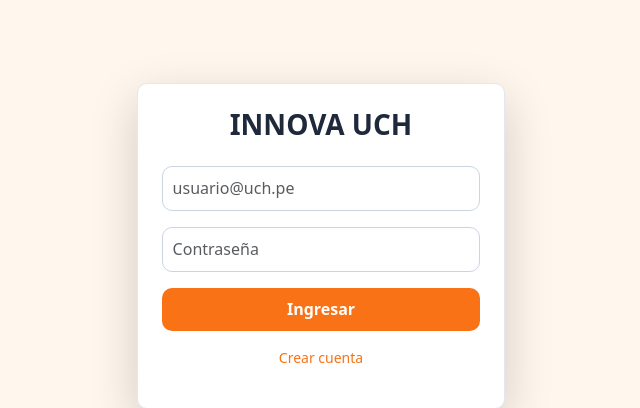
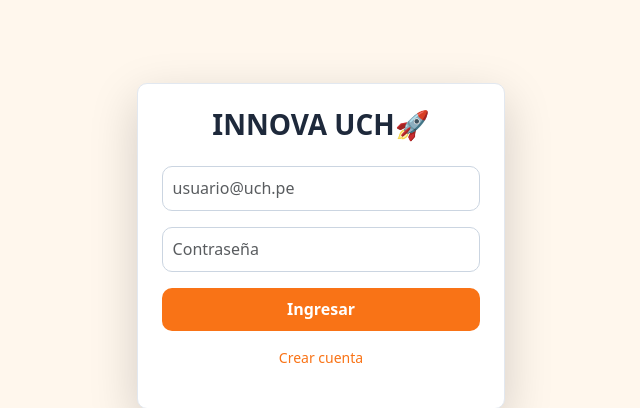
Before and after one commit to lzsdjuan2119/innovauch2, a PHP site: page /index.php in a window 1280 px wide. Shown: the part 154-562 px from the top of the page, without its empty margins (319-959 px from the left). Run offline with PHP 8.4, Linux system fonts and the light colour scheme.

Commit message:
Add rocket emoji to header in index.php

```diff
--- a/index.php
+++ b/index.php
@@ -41,7 +41,7 @@ if (isset($_GET['error']) && $_GET['error'] === 'sesion') $error = 'Sesión expi
 <body class="bg-crema d-flex align-items-center justify-content-center min-vh-100">
 <main class="w-100 p-3" style="max-width:400px;">
     <div class="login-card shadow-lg p-4">
-        <h3 class="text-center fw-bold text-marino mb-4">INNOVA UCH</h3>
+        <h3 class="text-center fw-bold text-marino mb-4">INNOVA UCH🚀</h3>
         <?php if ($error): ?><div class="alert alert-danger"><?= $error ?></div><?php endif; ?>
 
         <form method="POST">
```
